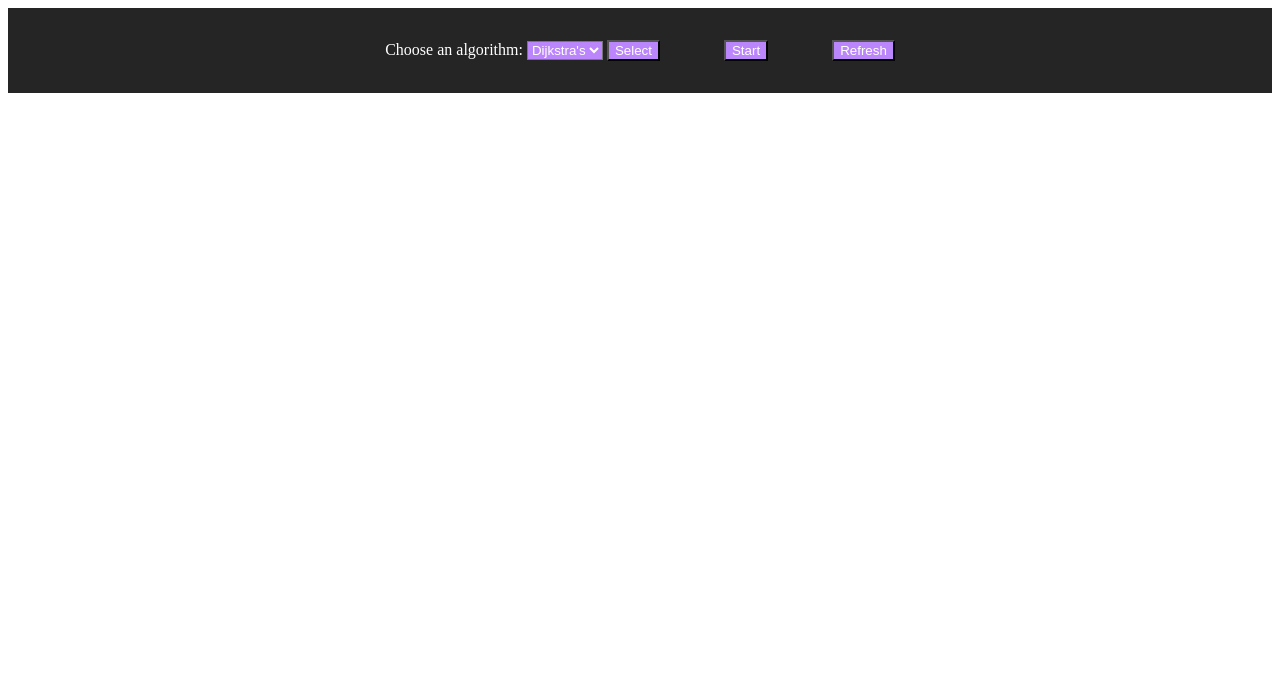
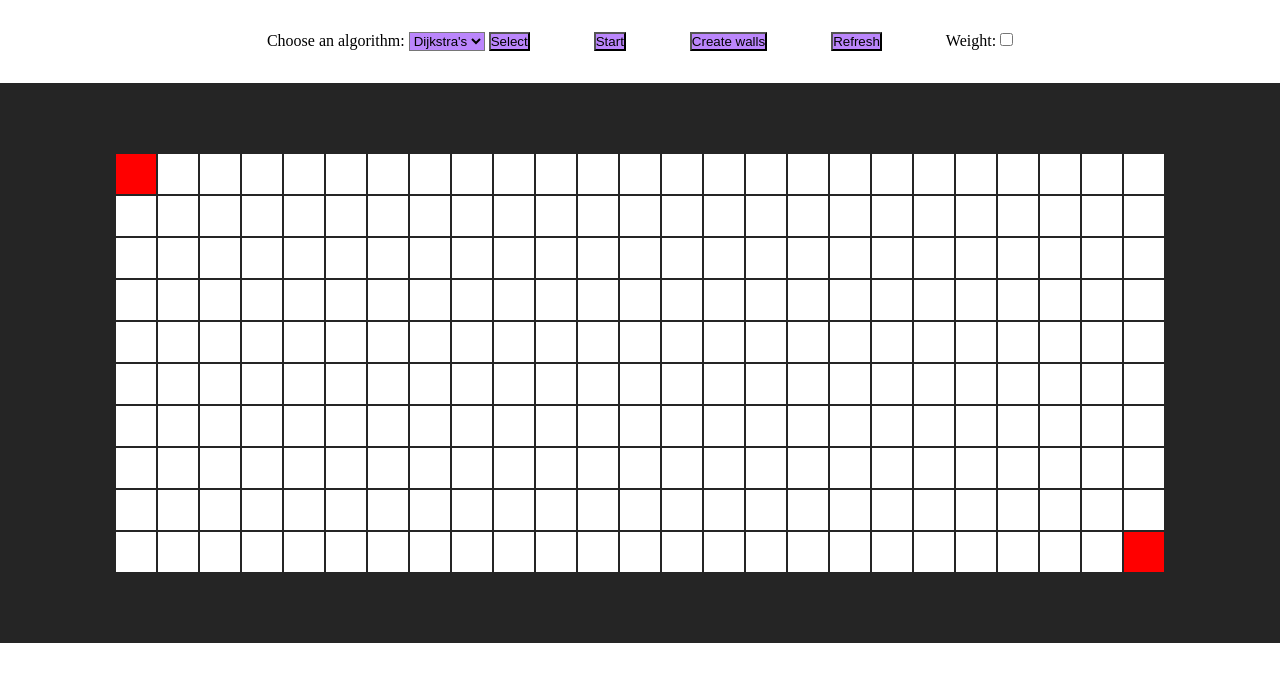
Before and after one commit to HasaanKH/VisualisingPathfinding, a plain HTML site: page index.html in a window 1280 px wide. Drawn offline with Linux system fonts and the light colour scheme.

Commit message:
wallcreation completed and phase var added to node

```diff
--- a/index.html
+++ b/index.html
@@ -26,10 +26,19 @@
           <button class="startButton" onclick="start()">Start</button>
         </div>
         <div class="wrapper">
-          <button class="refreshButton" onclick="start()">Refresh</button>
+          <button id="wallButton" onclick="wallEdit()">Create walls</button>
+        </div>
+        <div class="wrapper">
+          <button class="refreshButton" onclick="refresh()">Refresh</button>
+        </div>
+        <div class="wrapper">
+          <form>
+            <label for="weightButton">Weight: </label>
+            <input type="checkbox" class="weightButton" name="weightButton" />
+          </form>
         </div>
       </nav>
-      <div class="Grid"></div>
+      <div id="Grid"></div>
     </main>
   </body>
 </html>
--- a/logic.js
+++ b/logic.js
@@ -1,9 +1,17 @@
-function createNode (row, column, weight) { //returns node
+function createNode (row, column, heuristic, phase) { //returns node
     var node = document.createElement("div");
     node.setAttribute("row", row);
     node.setAttribute("column", column);
-    node.setAttribute("weight", weight);
+    node.setAttribute("heuristic", heuristic);
+    node.setAttribute("phase", phase) //determines if passable, 1 is true
     node.classList.add("gridElement");
+    node.addEventListener("mouseover", function(){
+        if (this.classList.contains('wallEditing')){
+        this.style.backgroundColor = 'black';
+        this.phase = 0;
+    }
+    }
+    );
     return node;
 }
 
@@ -11,10 +19,9 @@ function createNode (row, column, weight) { //returns node
 function createGrid () {
     var grid = document.getElementById('Grid');
     var col = [];
-    var
     for (x = 1; x <= 25; x ++ ){
         for (y = 1; y<= 10; y++) {
-            var tempNode = createNode (y, x, 1);
+            var tempNode = createNode (y, x, 1, 1);
             grid.appendChild(tempNode);
         }
     }
@@ -22,9 +29,29 @@ function createGrid () {
 
 function setNodes () {
     const nodeList = document.getElementById('Grid').childNodes;
-    console.log(nodeList[0]);
     nodeList[0].style.backgroundColor = 'red';
     nodeList[249].style.backgroundColor = 'red';
+}
+
+var click = 0;
+
+function wallEdit() {
+    click ++;
+    let children = document.getElementById("Grid").childNodes;
+    for (i = 1; i <= 248; i++) {
+        console.log(children[i]);
+        let tempNode = children[i];
+        if (click % 2 === 1){
+            tempNode.classList.add("wallEditing");
+        }
+        else {
+            tempNode.classList.remove("wallEditing");
+        }
+    }
+}
+
+function refresh() {
+    createGrid();
 }
 
 
--- a/styles.css
+++ b/styles.css
@@ -1,11 +1,15 @@
 *{
-    color: white
+    color: black;
+    padding: 0;
+    margin: 0;
+    box-sizing: border-box ;
+
 }
 
 nav{
     display: flex;
     justify-content: center;
-    background-color: #252525;
+    background-color: white;
 }
 
 .wrapper {
@@ -16,11 +20,25 @@ button, select, input{
     background-color: #bb86fc
 }
 
-.Grid {
-    display: grid;
-    grid-template-columns: repeat(10, 50px);
-    grid-template-rows: repeat(10, 50px);
-    grid-row-gap: 10px;
-    grid-column-gap: 10px;
+#Grid {
+    display: inline-grid;
+    grid-template-columns: repeat(25, 40px);
+    grid-template-rows: repeat(10, 40px);
+    grid-row-gap: 2px;
+    grid-column-gap: 2px;
     justify-content: center;
+    align-content: center;
+    background-color: #252525;
+    border: #252525 10px;
+    height: 70vh;
+    width: 100vw;
+
 }
+.gridElement {
+    background-color: white;
+}
+
+.wallEditing:hover {
+    background-color: black;
+
+}
```
